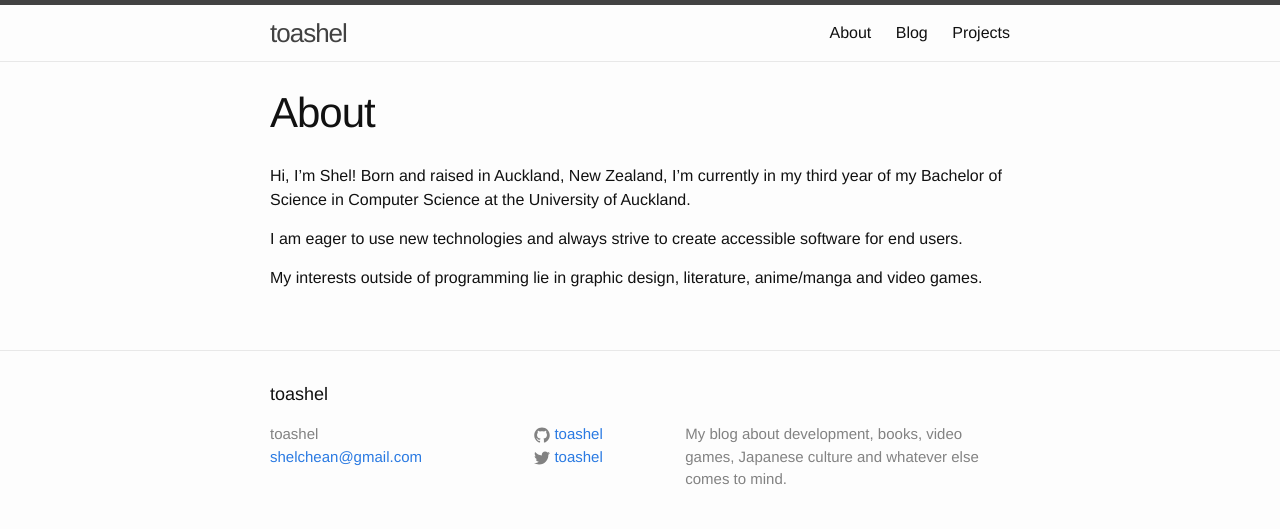
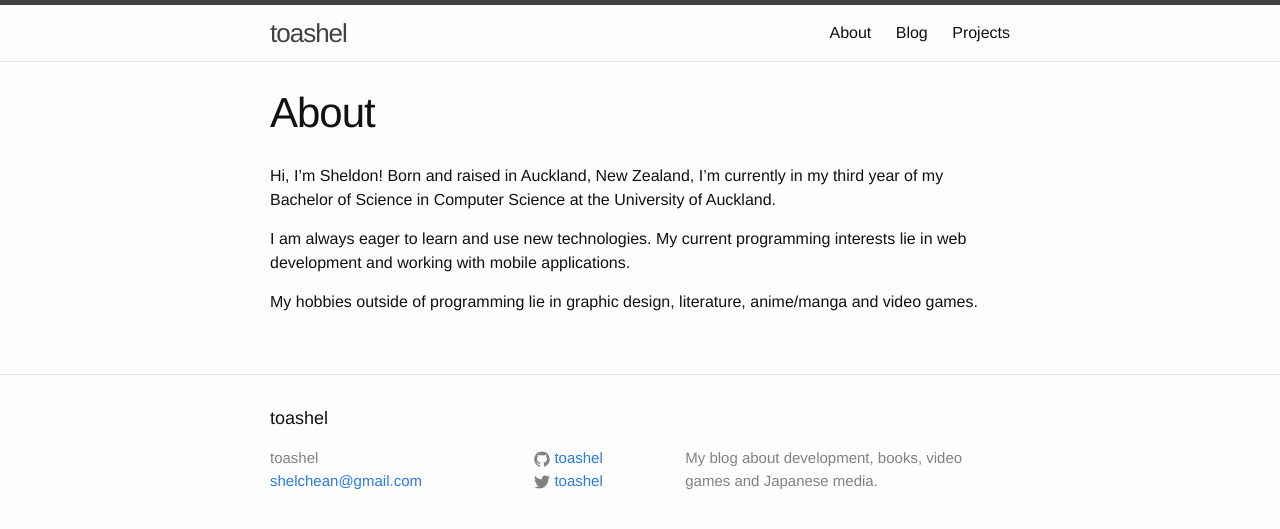
Before and after one commit to PRISISM/blog, a Jekyll site: the page built from about.md, in a window 1280 px wide. Shown: the top 529 px of the page. Built offline with Jekyll 4.4.1, drawn with Linux system fonts in a browser that asks for light colours.

Commit message:
Change about

```diff
--- a/_config.yml
+++ b/_config.yml
@@ -9,7 +9,7 @@
 title: toashel
 email: shelchean@gmail.com
 description: >+
- My blog about development, books, video games, Japanese culture and whatever else comes to mind.
+ My blog about development, books, video games and Japanese media.
 
 baseurl: "" # the subpath of your site, e.g. /blog
 url: "http://yourdomain.com" # the base hostname & protocol for your site
--- a/about.md
+++ b/about.md
@@ -4,8 +4,8 @@ title: About
 permalink: /about/
 ---
 
-Hi, I'm Shel! Born and raised in Auckland, New Zealand, I'm currently in my third year of my Bachelor of Science in Computer Science at the University of Auckland.
+Hi, I'm Sheldon! Born and raised in Auckland, New Zealand, I'm currently in my third year of my Bachelor of Science in Computer Science at the University of Auckland.
 
-I am eager to use new technologies and always strive to create accessible software for end users.
+I am always eager to learn and use new technologies. My current programming interests lie in web development and working with mobile applications.
 
-My interests outside of programming lie in graphic design, literature, anime/manga and video games.
+My hobbies outside of programming lie in graphic design, literature, anime/manga and video games.
```
